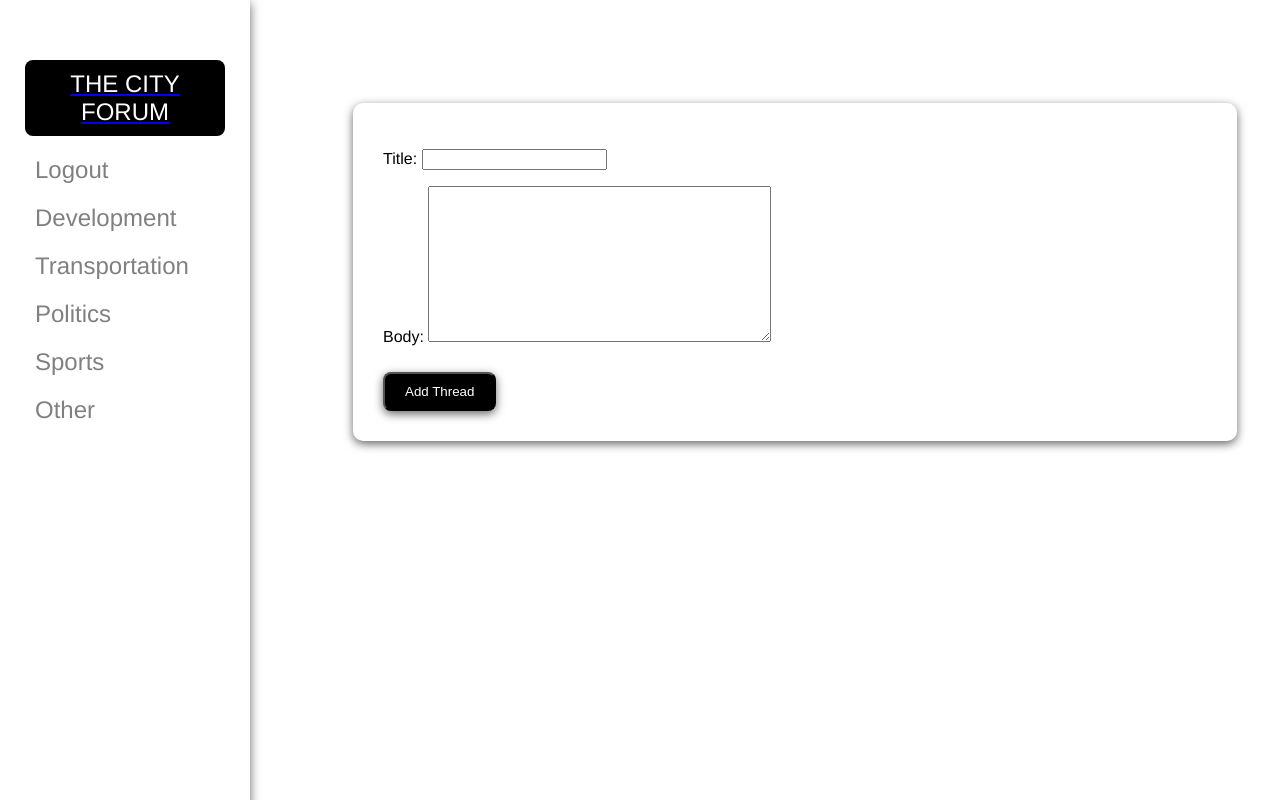
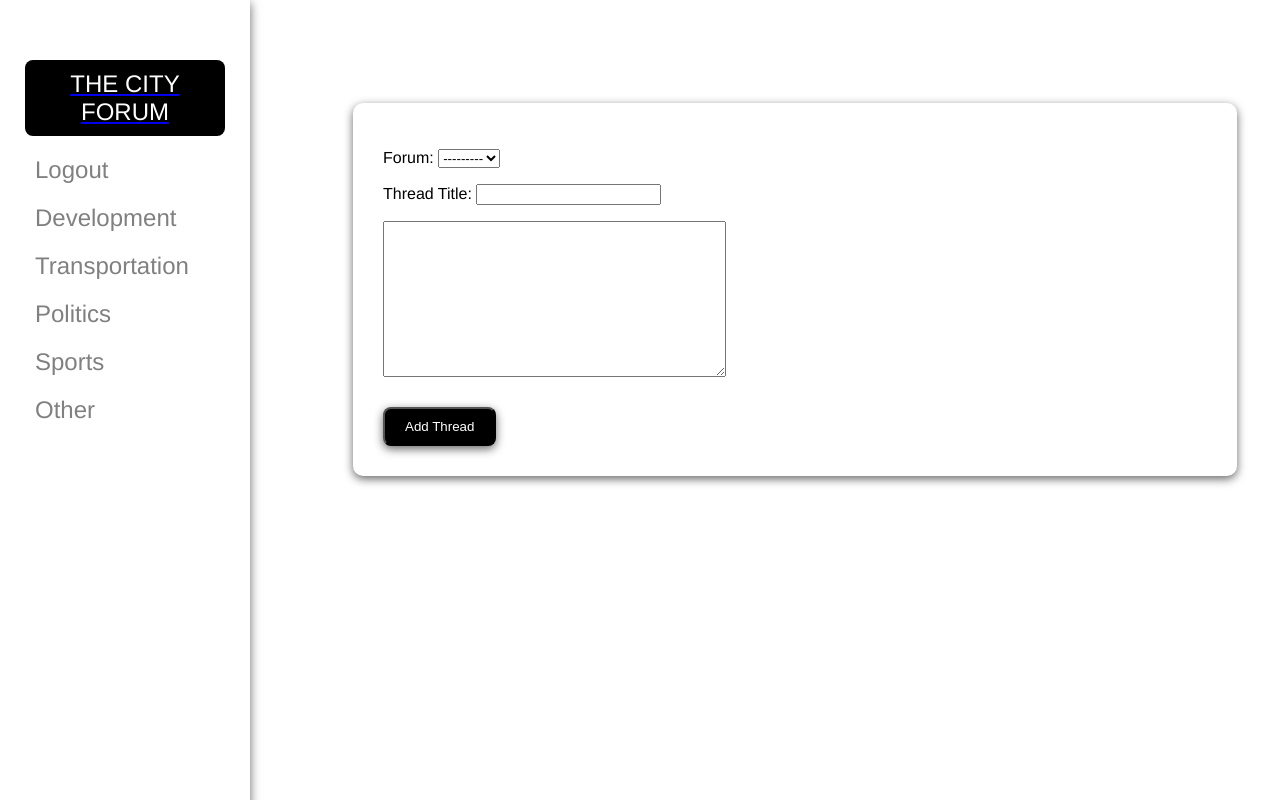
Before and after one commit to mforte215/The-City-Forum, a Django app: page /add-thread/ in a window 1280 px wide. Run offline with Django 4.2, Linux system fonts and the light colour scheme; the visitor is signed in with stand-in values (Sample User, id 1); data that the repository does not hold is empty; some libraries are stand-ins or nearby versions.

Commit message:
updated forms

```diff
--- a/cityforum/forum/forms.py
+++ b/cityforum/forum/forms.py
@@ -3,21 +3,25 @@
 from ckeditor.widgets import CKEditorWidget
 
 class CommentForm(forms.ModelForm):
-    body = forms.CharField(widget=CKEditorWidget())
 
     class Meta:
         model = Comment
+        labels = {
+            "body": ""
+        }
         fields = ('body',)
 
+
+
 class ThreadForm(forms.ModelForm):
-    title = forms.CharField(widget=forms.TextInput(attrs={'class': 'title-input'}))
-    body = forms.CharField(widget=CKEditorWidget())
-
-    labels = {
-        'body': 'thread text',
-    }
-
 
     class Meta:
         model = Thread
-        fields = ('title','body',)
+        fields = [ 'forum','title','body',]
+        labels = {
+            "body": "",
+            "title": "Thread Title"
+        }
+        widgets = {
+            "title": forms.TextInput(attrs={'class': 'title-input'}),
+        }
--- a/cityforum/forum/static/forum/css/style.css
+++ b/cityforum/forum/static/forum/css/style.css
@@ -200,6 +200,7 @@
   box-shadow: 0 3px 10px rgb(0 0 0 / 0.6);
   margin-left: 10%;
   margin-right: 10%;
+  margin-bottom: 10%;
   padding: 30px;
   border-radius: 10px;
   overflow: auto;
@@ -221,6 +222,7 @@
 
 .title-input {
   width: 80%;
+  display: block;
 }
 
 .submit-thread-btn {
--- a/cityforum/forum/templates/forum/thread.html
+++ b/cityforum/forum/templates/forum/thread.html
@@ -11,7 +11,7 @@
     <h1>{{thread.title}}</h1>
     <h3>Published at {{thread.created_at}} by {{thread.author}}</h3>
     <div class="thread-body">
-    <p>{{thread.body}}</p>
+    <p>{{thread.body|safe}}</p>
     </div>
     <div>
         <h3>Comments</h3>
--- a/cityforum/forum/views.py
+++ b/cityforum/forum/views.py
@@ -42,6 +42,8 @@
 def threadView(request, title, slug):
     if request.method == 'GET':
         forum = Forum.objects.get(title=title)
+        print('PRINTING FOUND FORUM IN GET')
+        print(forum)
         thread = Thread.objects.get(slug=slug)
         comment_list = Comment.objects.filter(thread=thread).order_by('-created_at')
         page = request.GET.get('page', 1)
@@ -65,7 +67,10 @@
             thread = Thread.objects.get(slug=slug)
             new_comment = Comment(body=body, author=author, thread=thread)
             new_comment.save()
+            new_comment_form = CommentForm()
             forum = Forum.objects.get(title=title)
+            print('PRINTING FOUND FORUM IN POST REQUEST')
+            print(forum)
             comment_list = Comment.objects.filter(thread=thread).order_by('-created_at')
             page = request.GET.get('page', 1)
             paginator = Paginator(comment_list, 10)
@@ -75,12 +80,13 @@
                 comments = paginator.page(1)
             except EmptyPage:
                 comments = paginator.page(page.num_pages)
-            return render(request, 'forum/thread.html', {'thread': thread, 'forum': forum, 'comments': comments})
+            return render(request, 'forum/thread.html', {'new_comment_form': new_comment_form, 'thread': thread, 'forum': forum, 'comments': comments})
         else:
             forum = Forum.objects.get(title=title)
+            new_comment_form = CommentForm()
             thread = Thread.objects.get(slug=slug)
             comments = Comment.objects.filter(thread=thread).order_by('created_at')
-            return render(request, 'forum/thread.html', {'thread': thread, 'forum': forum, 'comments': comments})
+            return render(request, 'forum/thread.html', {'new_comment_form': new_comment_form, 'thread': thread, 'forum': forum, 'comments': comments})
 
 def loginView(request):
     if request.method == 'GET':
@@ -143,12 +149,14 @@
             return render(request, 'registration/login.html')
     if request.method == 'POST':
         if request.user.is_authenticated:
-            thread_forum = request.POST['thread-forum']
+            print('PRINTING REQUEST')
+            print(request.POST)
+            thread_forum = request.POST['forum']
             title = request.POST['title']
             body = request.POST['body']
             '''Needs to be forum instance so need to get forum object'''
             forum = Forum.objects.get(id=thread_forum)
-            new_thread = Thread(forum=forum, title=title, body=body)
+            new_thread = Thread(forum=forum, title=title, body=body, author=request.user)
             new_thread.save()
             threads = Thread.objects.filter(forum__id=thread_forum).order_by('-created_at')
             return render(request, 'forum/forum.html', {'threads': threads, 'forum': forum })
```
